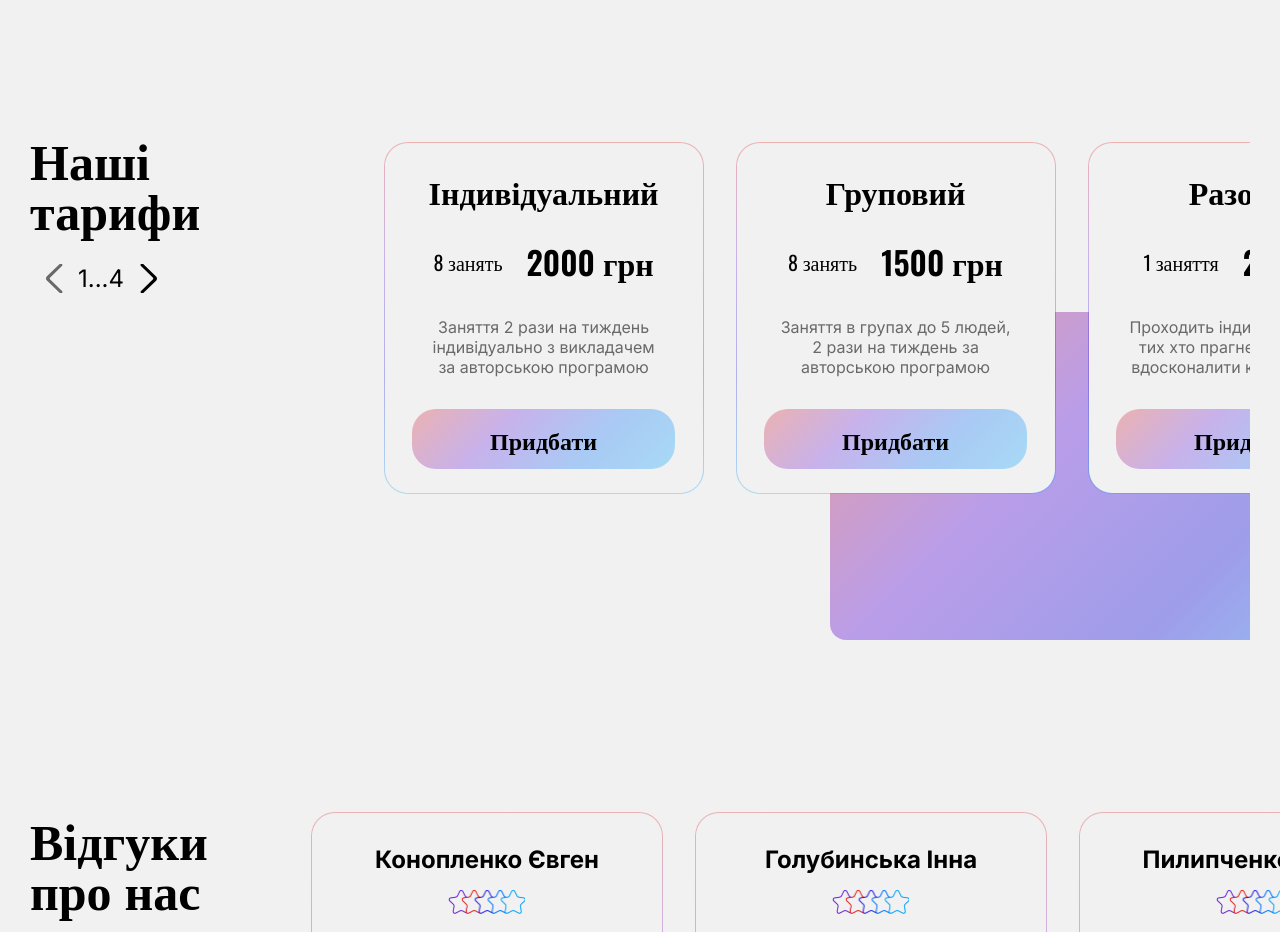
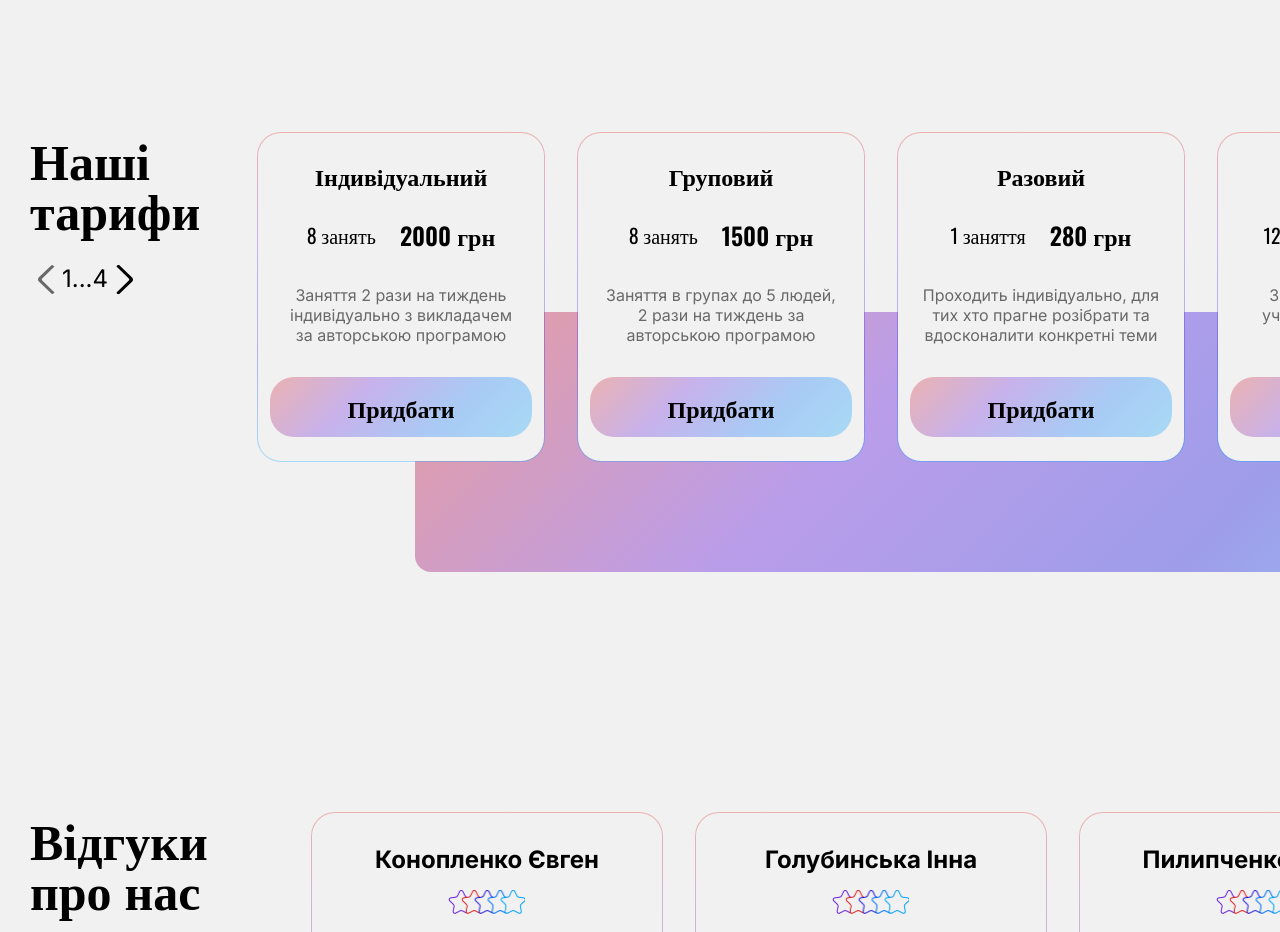
Before and after one commit to mirajane2207/english-school, a React (Create React App) app: page / in a window 1280 px wide. Shown: the part 2040-2972 px from the top of the page. Built offline with nearby package versions, Linux system fonts and the light colour scheme.

Commit message:
Update adaptive: tarrifs

```diff
--- a/src/components/TariffItem/TariffItem.module.css
+++ b/src/components/TariffItem/TariffItem.module.css
@@ -19,7 +19,7 @@
     box-shadow: 0px 0px 8px 0px rgba(0, 0, 0, 0.25);
 }
 
-.tariff_btn{
+.tariff_btn {
     padding-left: 78px;
     padding-right: 78px;
 }
@@ -43,9 +43,7 @@
     text-align: center;
     font-family: Inter;
     font-size: 16px;
-    font-style: normal;
     font-weight: 400;
-    line-height: normal;
     width: 240px;
 }
 
@@ -57,7 +55,28 @@
 
 }
 
-@media(max-width: 520px) {
+@media(max-width: 1439px) {
+    .tariff__container {
+        width: 254px;
+    }
+
+    .tariff__container:hover {
+        box-shadow: none;
+    }
+
+    .tariff__title h3{
+        font-size: 24px;
+    }
+
+.tariff_btn {
+padding: 12px 77.5px;
+}
+}
+
+
+
+
+@media(max-width: 899px) {
     .tariff__container {
         width: 220px;
         gap: 24px;
@@ -81,8 +100,4 @@
         padding-left: 69px;
         padding-right: 69px;
     }
-
-    .tariff__container:hover {
-        box-shadow: none;
-    }
 }
--- a/src/components/Tariffs/Tariffs.module.css
+++ b/src/components/Tariffs/Tariffs.module.css
@@ -91,9 +91,53 @@
 
 @media(max-width: 1439px) {
     .tariffs__container {
-        width: calc(100vw - 60px);
+        width: calc(100vw - 20px);
+        gap: 72px;
+    }
 
+.tariffs__container::before {
+    height: 260px;
+    left: 385px;
+    width: calc(100vw);
+}
+
+    .tariffs__title_container {
+        width: 155px;
     }
+
+    .tariffs__btn_left {
+        width: 17px;
+        height: 31px;
+        background-size: contain;
+        padding: 0 16px;
+    }
+
+    .tariffs__btn_right {
+        width: 17px;
+        height: 31px;
+        background-size: contain;
+        padding: 0 16px;
+    }
+
+    .tariffs__btn_left_active {
+        width: 17px;
+        height: 31px;
+        background-size: contain;
+        padding: 0 16px;
+    }
+
+    .tariffs__btn_right_active {
+        width: 17px;
+        height: 31px;
+        background-size: contain;
+        padding: 0 16px;
+    }
+
+    .tariffs__items_container {
+        width: 85vw;
+        padding: 0;
+    }
+
 
 }
 
@@ -133,28 +177,24 @@
     .tariffs__btn_left {
         width: 7px;
         height: 12px;
-        background-size: contain;
         padding-right: 4px;
     }
 
     .tariffs__btn_right {
         width: 7px;
         height: 12px;
-        background-size: contain;
         padding-left: 4px;
     }
 
     .tariffs__btn_left_active {
         width: 7px;
         height: 12px;
-        background-size: contain;
         padding-right: 4px;
     }
 
     .tariffs__btn_right_active {
         width: 7px;
         height: 12px;
-        background-size: contain;
         padding-left: 4px;
     }
 
```
